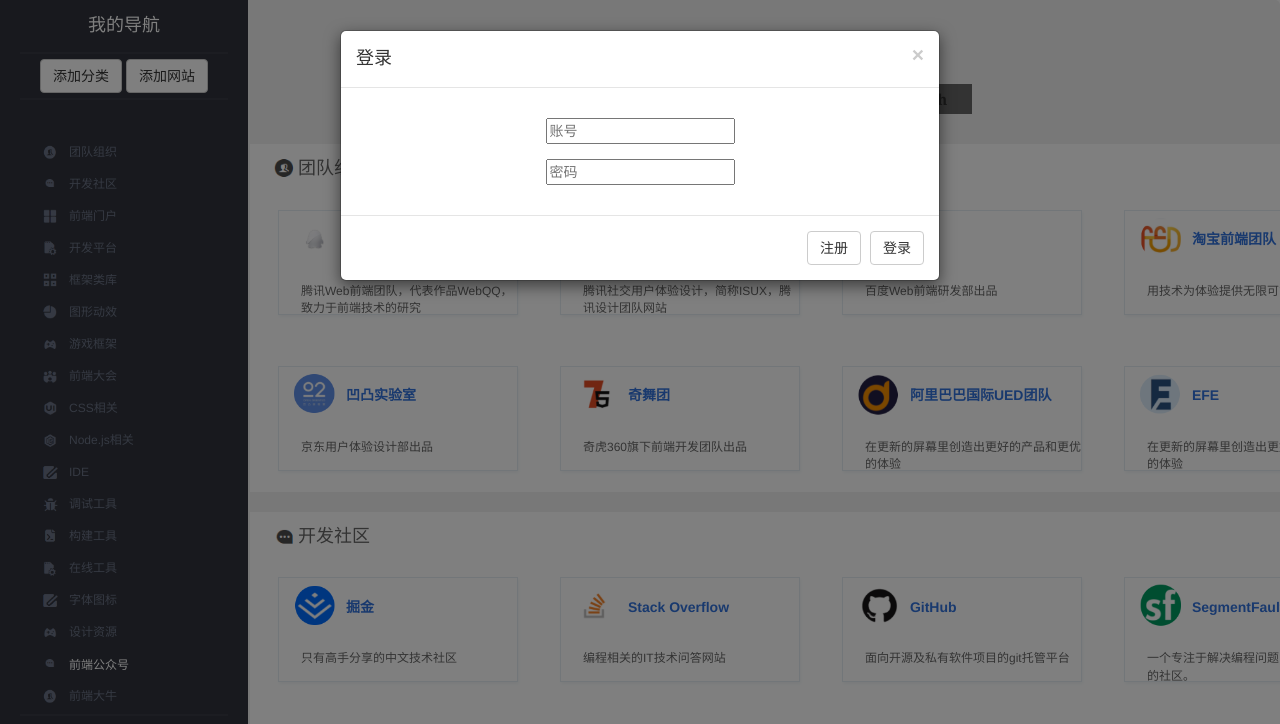
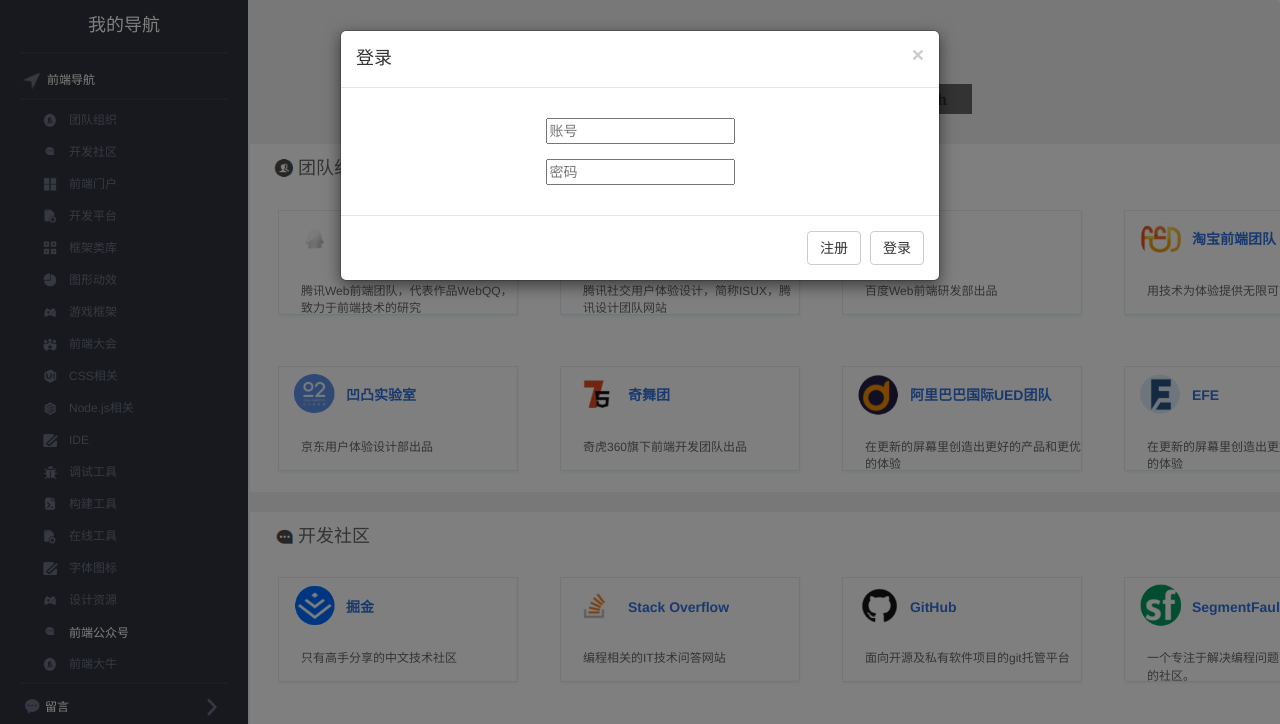
Before and after one commit to skylerswy/test3, a plain HTML site: page index.html in a window 1280 px wide. Shown: the top 724 px of the page. Drawn offline with Linux system fonts and the light colour scheme.

Commit message:
取消添加分类功能

```diff
--- a/index.html
+++ b/index.html
@@ -15,13 +15,12 @@
                     <p>我的导航</p>
                 </div>
                 <div  class="item">
-                    <!-- <img src="img/left1.png" class="left-img"> -->
-                    <!-- <p>前端导航</p> -->
-                    <div class="text-center" id="container">
+                    <img src="img/left1.png" class="left-img"> -->
+                    <p>前端导航</p>
+                    <!-- <div class="text-center" id="container">
                             <button class="btn btn-default" id="add_category_btn">添加分类</button>
                             <button class="btn btn-default" id="add_website_btn">添加网站</button>
-
-                        </div>
+                    </div>   -->
                 </div>
 
                 <nav id="myScrollspy" class="navbar" role="navigation">
@@ -33,7 +32,7 @@
                     <!-- nav-tabs 横着排列,表格导航
                          nav-pills胶囊式导航菜单
                          nav-pills nav-stacked垂直的胶囊式导航菜单-->
-                    <li class="add_categories" id="categories"></li>
+                    <!-- <li class="add_categories" id="categories"></li> -->
                     <li>
                         <img src="img/left01.png" class="left-imgs">
                         <a href="#f1"><p class="light active">团队组织</p></a>
```
